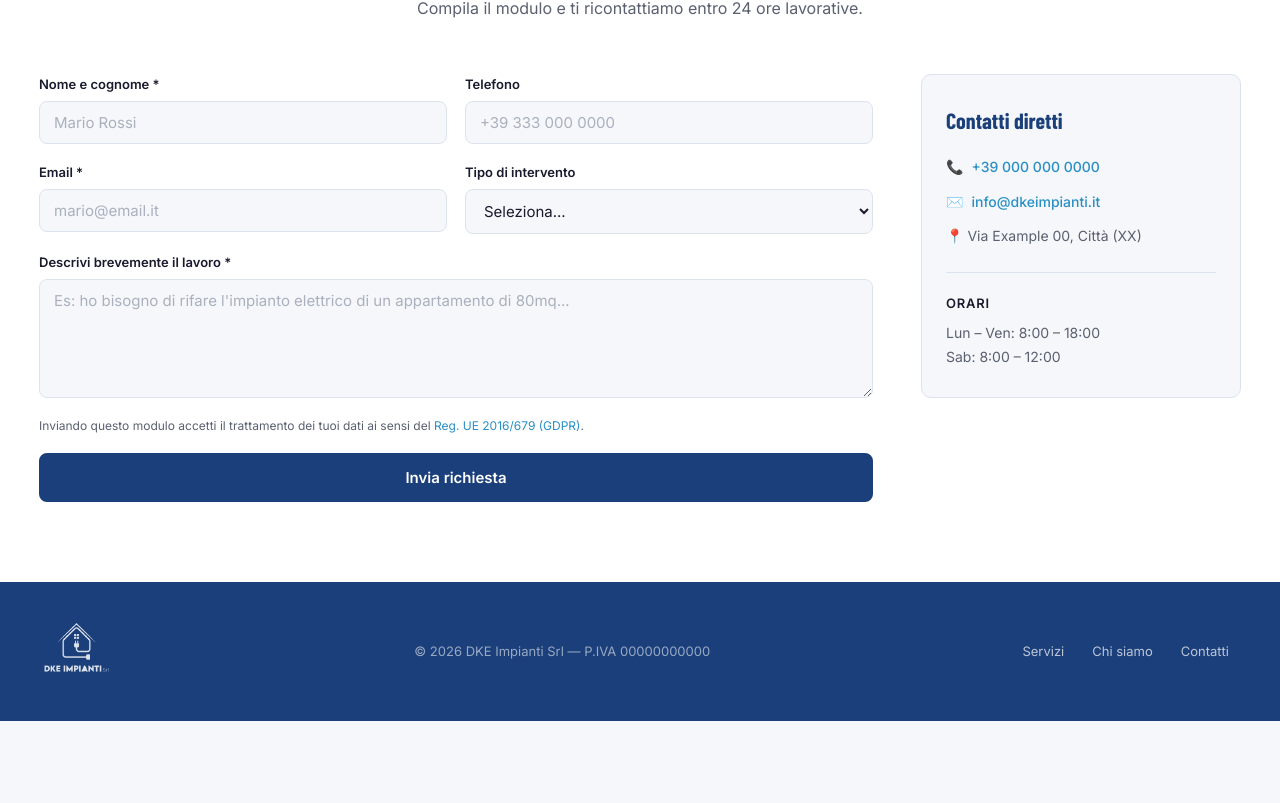
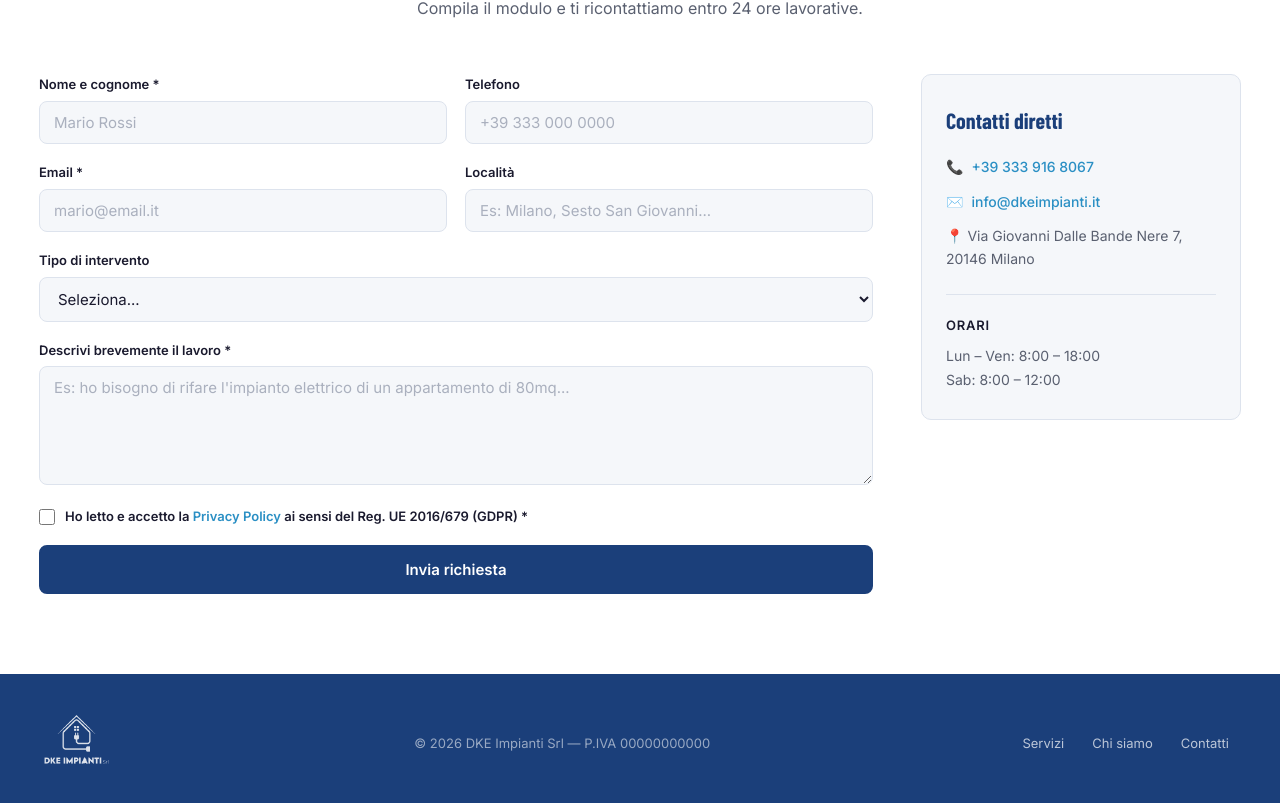
Before and after one commit to xavics320/DKE-IMPIANTI, a React (Vite) app: page / in a window 1280 px wide. Shown: the part 4247-5050 px from the top of the page. Before the commit the page ends 4968 px from the top, so only its background shows below. Built offline with nearby package versions, Linux system fonts and the light colour scheme.

Commit message:
aggiustamenti fomr e GDPR

```diff
--- a/src/App.css
+++ b/src/App.css
@@ -635,6 +635,45 @@ button { background: none; border: none; cursor: pointer; font-family: inherit;
   color: var(--text-soft);
 }
 
+/* Messaggi di errore sui campi */
+.form-error {
+  display: block;
+  font-size: 12px;
+  color: #b91c1c;
+  margin-top: 4px;
+  font-weight: 500;
+}
+
+/* Input con errore — bordo rosso */
+.form-group input[aria-invalid="true"],
+.form-group textarea[aria-invalid="true"] {
+  border-color: #b91c1c;
+}
+
+/* Checkbox privacy */
+.form-group--checkbox {
+  margin-top: 4px;
+}
+
+.form-checkbox-label {
+  display: flex;
+  align-items: flex-start;
+  gap: 10px;
+  cursor: pointer;
+  font-size: 13px;
+  color: var(--text-soft);
+  line-height: 1.5;
+}
+
+.form-checkbox-label input[type="checkbox"] {
+  width: 16px;
+  height: 16px;
+  flex-shrink: 0;
+  margin-top: 2px;
+  accent-color: var(--navy);
+  cursor: pointer;
+}
+
 .form-feedback {
   font-size: 14px;
   font-weight: 500;
--- a/src/App.jsx
+++ b/src/App.jsx
@@ -177,10 +177,13 @@ export default function App() {
     nome: "",
     telefono: "",
     email: "",
+    localita: "",
     intervento: "",
     messaggio: "",
+    privacy: false,
     honeypot: "",
   });
+  const [errors, setErrors] = useState({});
   const [status, setStatus] = useState("idle"); // idle | sending | success | error
   const [menuOpen, setMenuOpen] = useState(false);
   const [scrolled, setScrolled] = useState(false);
@@ -192,13 +195,34 @@ export default function App() {
   }, []);
 
   const handleChange = (e) => {
-    setFormData((prev) => ({ ...prev, [e.target.name]: e.target.value }));
+    const { name, value, type, checked } = e.target;
+    setFormData((prev) => ({
+      ...prev,
+      [name]: type === "checkbox" ? checked : value,
+    }));
+    // Rimuove l'errore sul campo appena l'utente inizia a correggere
+    if (errors[name]) setErrors((prev) => ({ ...prev, [name]: null }));
   };
 
   const handleSubmit = (e) => {
     e.preventDefault();
+
+    // Honeypot — se compilato è uno spam bot, ignora silenziosamente
     if (formData.honeypot) return;
-    if (!formData.nome || !formData.email || !formData.messaggio) return;
+
+    // Validazione campi obbligatori
+    const newErrors = {};
+    if (!formData.nome.trim())     newErrors.nome     = "Il nome è obbligatorio";
+    if (!formData.email.trim())    newErrors.email    = "L'email è obbligatoria";
+    else if (!/^[^\s@]+@[^\s@]+\.[^\s@]+$/.test(formData.email))
+                                   newErrors.email    = "Inserisci un'email valida";
+    if (!formData.messaggio.trim()) newErrors.messaggio = "Descrivi brevemente il lavoro";
+    if (!formData.privacy)         newErrors.privacy  = "Devi accettare la privacy policy";
+
+    if (Object.keys(newErrors).length > 0) {
+      setErrors(newErrors);
+      return;
+    }
 
     setStatus("sending");
 
@@ -207,17 +231,22 @@ export default function App() {
         import.meta.env.VITE_EMAILJS_SERVICE_ID,
         import.meta.env.VITE_EMAILJS_TEMPLATE_ID,
         {
-          from_name: formData.nome,
+          from_name:  formData.nome,
           from_email: formData.email,
-          phone: formData.telefono,
+          phone:      formData.telefono,
+          localita:   formData.localita,
           intervento: formData.intervento,
-          message: formData.messaggio,
+          message:    formData.messaggio,
         },
         import.meta.env.VITE_EMAILJS_PUBLIC_KEY
       )
       .then(() => {
         setStatus("success");
-        setFormData({ nome: "", telefono: "", email: "", intervento: "", messaggio: "", honeypot: "" });
+        setFormData({
+          nome: "", telefono: "", email: "", localita: "",
+          intervento: "", messaggio: "", privacy: false, honeypot: "",
+        });
+        setErrors({});
       })
       .catch(() => setStatus("error"));
   };
@@ -458,7 +487,8 @@ export default function App() {
           </div>
           <div className="contact-wrap">
             <form ref={formRef} onSubmit={handleSubmit} className="contact-form" noValidate>
-              {/* Honeypot */}
+
+              {/* Honeypot — nascosto, serve solo per bloccare i bot */}
               <input
                 type="text"
                 name="honeypot"
@@ -468,6 +498,8 @@ export default function App() {
                 tabIndex={-1}
                 autoComplete="off"
               />
+
+              {/* Riga 1: Nome + Telefono */}
               <div className="form-row">
                 <div className="form-group">
                   <label htmlFor="nome">Nome e cognome *</label>
@@ -478,8 +510,10 @@ export default function App() {
                     placeholder="Mario Rossi"
                     value={formData.nome}
                     onChange={handleChange}
-                    required
+                    aria-invalid={!!errors.nome}
+                    aria-describedby={errors.nome ? "nome-error" : undefined}
                   />
+                  {errors.nome && <span className="form-error" id="nome-error" role="alert">{errors.nome}</span>}
                 </div>
                 <div className="form-group">
                   <label htmlFor="telefono">Telefono</label>
@@ -493,6 +527,8 @@ export default function App() {
                   />
                 </div>
               </div>
+
+              {/* Riga 2: Email + Località */}
               <div className="form-row">
                 <div className="form-group">
                   <label htmlFor="email">Email *</label>
@@ -503,9 +539,25 @@ export default function App() {
                     placeholder="mario@email.it"
                     value={formData.email}
                     onChange={handleChange}
-                    required
+                    aria-invalid={!!errors.email}
+                    aria-describedby={errors.email ? "email-error" : undefined}
+                  />
+                  {errors.email && <span className="form-error" id="email-error" role="alert">{errors.email}</span>}
+                </div>
+                <div className="form-group">
+                  <label htmlFor="localita">Località</label>
+                  <input
+                    id="localita"
+                    name="localita"
+                    type="text"
+                    placeholder="Es: Milano, Sesto San Giovanni..."
+                    value={formData.localita}
+                    onChange={handleChange}
                   />
                 </div>
+              </div>
+
+              {/* Riga 3: Tipo intervento */}
               <div className="form-group">
                 <label htmlFor="intervento">Tipo di intervento</label>
                 <select
@@ -520,7 +572,8 @@ export default function App() {
                   ))}
                 </select>
               </div>
-              </div>
+
+              {/* Messaggio */}
               <div className="form-group">
                 <label htmlFor="messaggio">Descrivi brevemente il lavoro *</label>
                 <textarea
@@ -530,13 +583,35 @@ export default function App() {
                   placeholder="Es: ho bisogno di rifare l'impianto elettrico di un appartamento di 80mq..."
                   value={formData.messaggio}
                   onChange={handleChange}
-                  required
+                  aria-invalid={!!errors.messaggio}
+                  aria-describedby={errors.messaggio ? "messaggio-error" : undefined}
                 />
+                {errors.messaggio && <span className="form-error" id="messaggio-error" role="alert">{errors.messaggio}</span>}
               </div>
-              <p className="form-privacy">
-                Inviando questo modulo accetti il trattamento dei tuoi dati ai sensi del{" "}
-                <a href="#" target="_blank" rel="noopener noreferrer">Reg. UE 2016/679 (GDPR)</a>.
-              </p>
+
+              {/* Checkbox privacy GDPR */}
+              <div className="form-group form-group--checkbox">
+                <label className="form-checkbox-label">
+                  <input
+                    type="checkbox"
+                    name="privacy"
+                    checked={formData.privacy}
+                    onChange={handleChange}
+                    aria-invalid={!!errors.privacy}
+                    aria-describedby={errors.privacy ? "privacy-error" : undefined}
+                  />
+                  <span>
+                    Ho letto e accetto la{" "}
+                    <a href="https://www.iubenda.com/privacy-policy/dkeimpianti" target="_blank" rel="noopener noreferrer">
+                      Privacy Policy
+                    </a>{" "}
+                    ai sensi del Reg. UE 2016/679 (GDPR) *
+                  </span>
+                </label>
+                {errors.privacy && <span className="form-error" id="privacy-error" role="alert">{errors.privacy}</span>}
+              </div>
+
+              {/* Submit */}
               <button
                 type="submit"
                 className="btn btn--primary btn--full"
@@ -544,23 +619,28 @@ export default function App() {
               >
                 {status === "sending" ? "Invio in corso..." : "Invia richiesta"}
               </button>
+
+              {/* Feedback */}
               {status === "success" && (
-                <p className="form-feedback form-feedback--ok">
-                  ✅ Richiesta inviata! Ti ricontattiamo a breve.
+                <p className="form-feedback form-feedback--ok" role="alert">
+                  ✅ Richiesta inviata! Ti ricontattiamo entro 24 ore lavorative.
                 </p>
               )}
               {status === "error" && (
-                <p className="form-feedback form-feedback--err">
-                  ❌ Errore nell'invio. Riprova o scrivici direttamente.
+                <p className="form-feedback form-feedback--err" role="alert">
+                  ❌ Errore nell'invio. Riprova o scrivici direttamente a{" "}
+                  <a href="mailto:info@dkeimpianti.it">info@dkeimpianti.it</a>
                 </p>
               )}
             </form>
+
+            {/* Sidebar contatti */}
             <div className="contact-info">
               <h3>Contatti diretti</h3>
               <ul>
-                <li>📞 <a href="tel:+390000000000">+39 000 000 0000</a></li>
+                <li>📞 <a href="tel:+393339168067">+39 333 916 8067</a></li>
                 <li>✉️ <a href="mailto:info@dkeimpianti.it">info@dkeimpianti.it</a></li>
-                <li>📍 Via Example 00, Città (XX)</li>
+                <li>📍 Via Giovanni Dalle Bande Nere 7, 20146 Milano</li>
               </ul>
               <div className="contact-hours">
                 <h4>Orari</h4>
```
Lines whose indentation alone changed are shown as unchanged.
